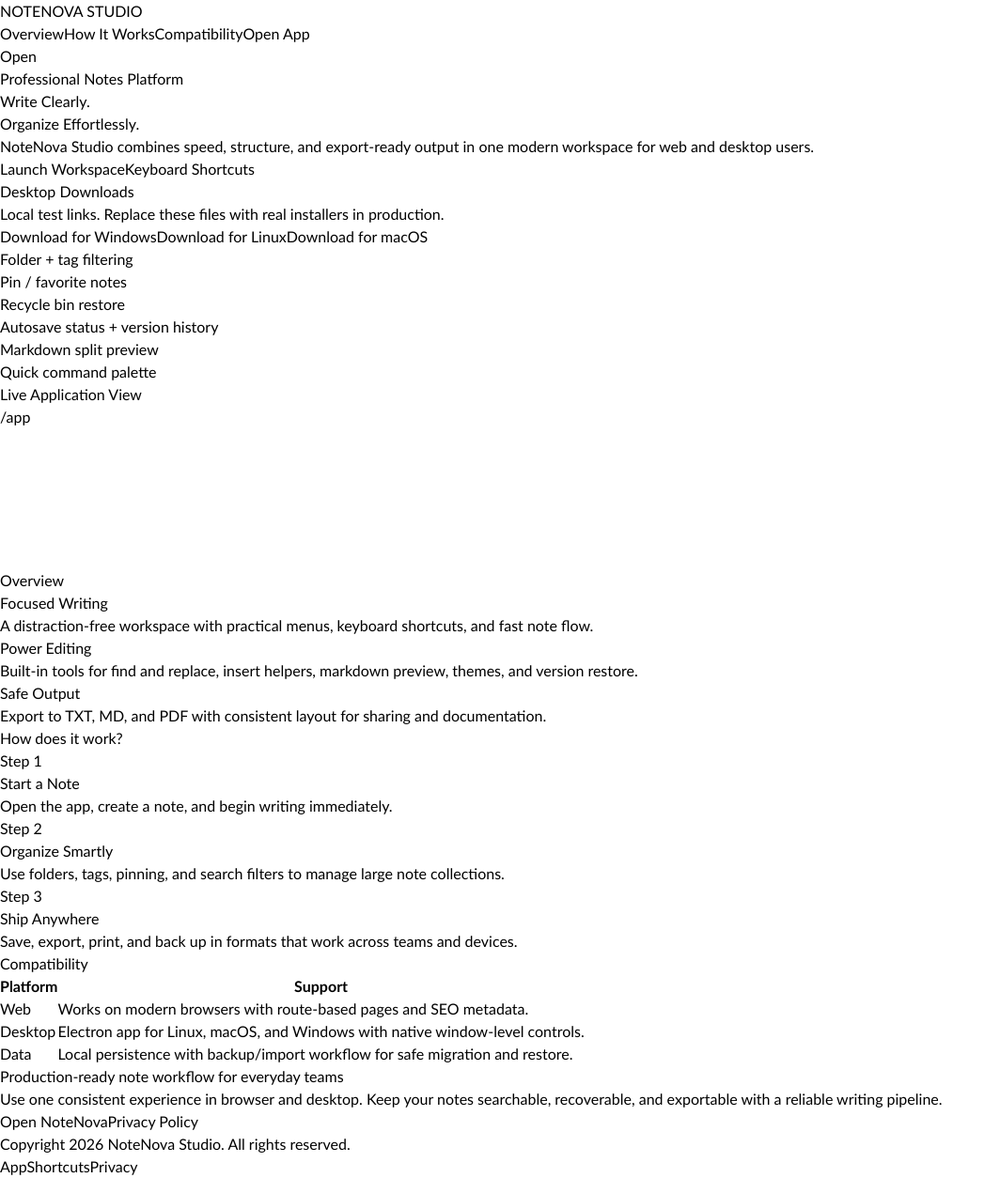
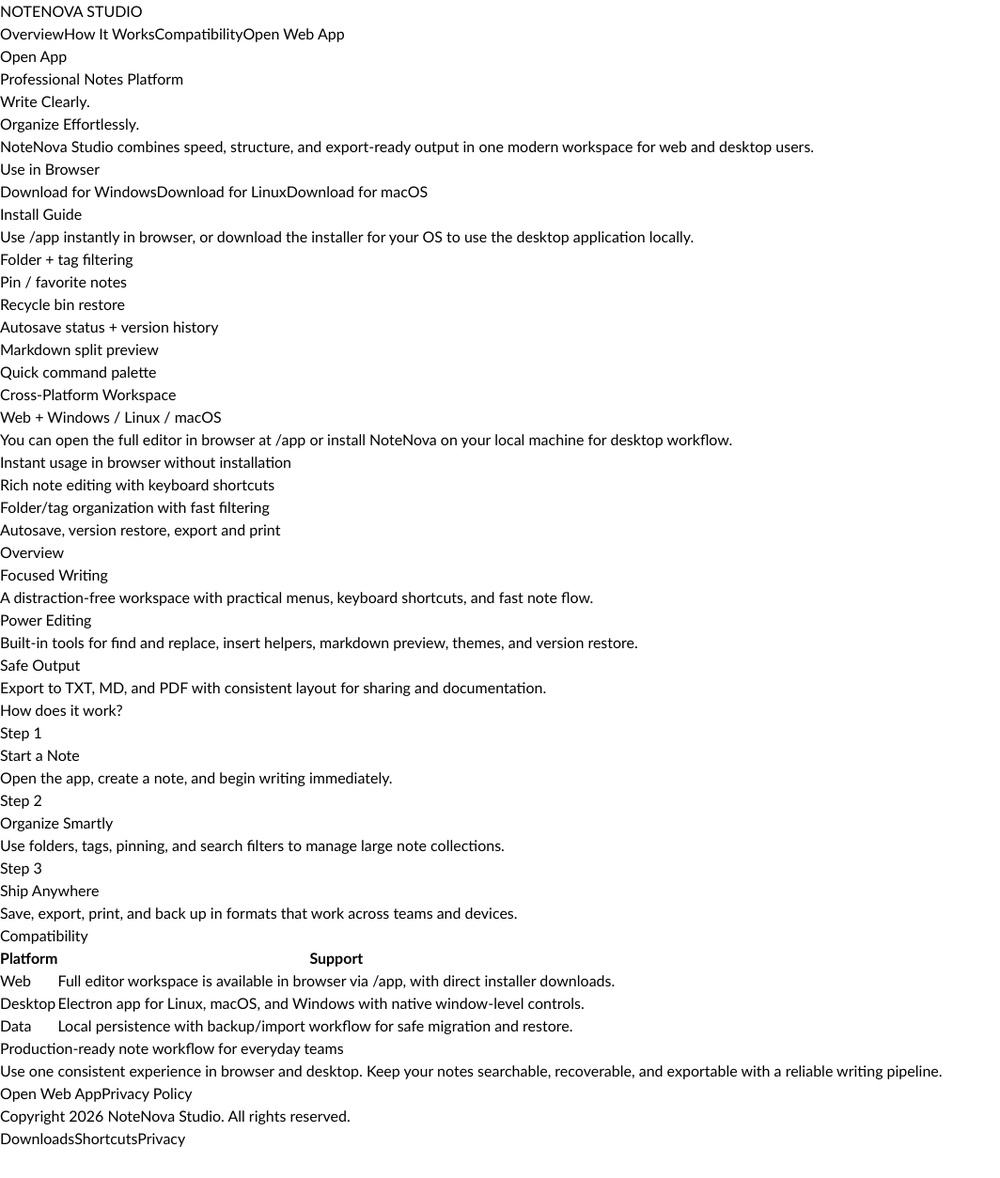
Before and after one commit to mahabur-rahman/note-desktop-app, a React (Vite) app in the folder src/renderer/: page / in a window 1280 px wide. Shown: the whole page at 94% size, without its empty margins (0-1064 px from the left). After the commit the page ends 1224 px from the top, so only its background shows below. Built offline with nearby package versions, Linux system fonts and the light colour scheme.

Commit message:
fix: restore web app route and keep desktop download flow

```diff
--- a/src/renderer/src/components/landing/LandingPage.tsx
+++ b/src/renderer/src/components/landing/LandingPage.tsx
@@ -31,7 +31,10 @@
 ] as const
 
 const compatibilityRows = [
-  { platform: 'Web', details: 'Works on modern browsers with route-based pages and SEO metadata.' },
+  {
+    platform: 'Web',
+    details: 'Full editor workspace is available in browser via /app, with direct installer downloads.'
+  },
   {
     platform: 'Desktop',
     details: 'Electron app for Linux, macOS, and Windows with native window-level controls.'
@@ -72,18 +75,15 @@
             <a href="#compatibility" className="transition hover:text-white">
               Compatibility
             </a>
-            <a
-              href="/app"
-              className="rounded-md bg-[#4b64f5] px-4 py-2 text-white transition hover:bg-[#3f56e5]"
-            >
-              Open App
+            <a href="/app" className="rounded-md bg-[#4b64f5] px-4 py-2 text-white transition hover:bg-[#3f56e5]">
+              Open Web App
             </a>
           </nav>
           <a
             href="/app"
             className="inline-flex rounded-md bg-[#4b64f5] px-3 py-2 text-xs font-semibold text-white transition hover:bg-[#3f56e5] md:hidden"
           >
-            Open
+            Open App
           </a>
         </div>
       </header>
@@ -111,46 +111,42 @@
             <div className="mt-7 flex flex-wrap gap-3">
               <a
                 href="/app"
-                className="inline-flex min-w-[150px] items-center justify-center rounded-md bg-[#4b64f5] px-6 py-3 text-sm font-semibold text-white transition hover:bg-[#3f56e5]"
+                className="inline-flex min-w-[180px] items-center justify-center rounded-md border border-[#c7d5f4] bg-white px-6 py-3 text-sm font-semibold text-[#2e456a] transition hover:bg-[#f5f8ff]"
               >
-                Launch Workspace
-              </a>
-              <a
-                href="/keyboard-shortcuts"
-                className="inline-flex min-w-[150px] items-center justify-center rounded-md border border-[#c7d5f4] bg-white px-6 py-3 text-sm font-semibold text-[#2e456a] transition hover:bg-[#f5f8ff]"
-              >
-                Keyboard Shortcuts
+                Use in Browser
               </a>
             </div>
 
-            <div className="mt-6 rounded-xl border border-[#c5d5f5] bg-white/80 p-4">
-              <p className="text-sm font-semibold text-[#2e466f]">Desktop Downloads</p>
-              <p className="mt-1 text-xs text-[#5b7397]">
-                Local test links. Replace these files with real installers in production.
-              </p>
-              <div className="mt-3 grid gap-2 sm:grid-cols-3">
+            <div id="downloads" className="mt-3 flex flex-wrap gap-3">
               <a
                 href="/downloads/notenova-windows.exe"
                 download
-                  className="inline-flex items-center justify-center rounded-md bg-[#2f5792] px-4 py-2 text-sm font-semibold text-white transition hover:bg-[#284c7f]"
+                className="inline-flex min-w-[180px] items-center justify-center rounded-md bg-[#2f5792] px-6 py-3 text-sm font-semibold text-white transition hover:bg-[#284c7f]"
               >
                 Download for Windows
               </a>
               <a
                 href="/downloads/notenova-linux.AppImage"
                 download
-                  className="inline-flex items-center justify-center rounded-md bg-[#2f5792] px-4 py-2 text-sm font-semibold text-white transition hover:bg-[#284c7f]"
+                className="inline-flex min-w-[180px] items-center justify-center rounded-md bg-[#2f5792] px-6 py-3 text-sm font-semibold text-white transition hover:bg-[#284c7f]"
               >
                 Download for Linux
               </a>
               <a
                 href="/downloads/notenova-macos.dmg"
                 download
-                  className="inline-flex items-center justify-center rounded-md bg-[#2f5792] px-4 py-2 text-sm font-semibold text-white transition hover:bg-[#284c7f]"
+                className="inline-flex min-w-[180px] items-center justify-center rounded-md bg-[#2f5792] px-6 py-3 text-sm font-semibold text-white transition hover:bg-[#284c7f]"
               >
                 Download for macOS
               </a>
             </div>
+
+            <div className="mt-6 rounded-xl border border-[#c5d5f5] bg-white/80 p-4">
+              <p className="text-sm font-semibold text-[#2e466f]">Install Guide</p>
+              <p className="mt-1 text-xs text-[#5b7397]">
+                Use /app instantly in browser, or download the installer for your OS to use the
+                desktop application locally.
+              </p>
             </div>
 
             <div className="mt-8 grid gap-2 sm:grid-cols-2">
@@ -168,19 +164,23 @@
           <div className="rounded-2xl border border-[#ccdaf8] bg-white p-4 shadow-[0_20px_45px_rgba(21,39,72,0.14)]">
             <div className="mb-3 flex items-center justify-between px-1">
               <p className="text-xs font-semibold tracking-[0.1em] text-[#3d547a] uppercase">
-                Live Application View
+                Cross-Platform Workspace
               </p>
               <span className="rounded bg-[#e5ecff] px-2 py-1 text-[11px] font-semibold text-[#3456cd]">
-                /app
+                Web + Windows / Linux / macOS
               </span>
             </div>
-            <div className="overflow-hidden rounded-xl border border-[#d4e0f6] bg-[#f2f6ff]">
-              <iframe
-                title="NoteNova Studio App Preview"
-                src="/app"
-                loading="lazy"
-                className="h-[430px] w-full bg-white md:h-[500px]"
-              />
+            <div className="rounded-xl border border-[#d4e0f6] bg-[linear-gradient(180deg,#f7f9ff_0%,#eef3ff_100%)] p-5">
+              <p className="text-sm leading-7 text-[#3f567b]">
+                You can open the full editor in browser at /app or install NoteNova on your local
+                machine for desktop workflow.
+              </p>
+              <ul className="mt-4 list-disc space-y-2 pl-5 text-sm text-[#4b6286]">
+                <li>Instant usage in browser without installation</li>
+                <li>Rich note editing with keyboard shortcuts</li>
+                <li>Folder/tag organization with fast filtering</li>
+                <li>Autosave, version restore, export and print</li>
+              </ul>
             </div>
           </div>
         </div>
@@ -277,7 +277,7 @@
               href="/app"
               className="inline-flex min-w-[150px] items-center justify-center rounded-md bg-[#4b64f5] px-5 py-3 text-sm font-semibold text-white transition hover:bg-[#3f56e5]"
             >
-              Open NoteNova
+              Open Web App
             </a>
             <a
               href="/privacy"
@@ -293,8 +293,8 @@
         <div className="mx-auto flex w-full max-w-[1220px] flex-col gap-4 px-5 py-8 text-sm md:flex-row md:items-center md:justify-between">
           <p>Copyright {new Date().getFullYear()} NoteNova Studio. All rights reserved.</p>
           <div className="flex items-center gap-4 text-xs">
-            <a href="/app" className="transition hover:text-white">
-              App
+            <a href="#downloads" className="transition hover:text-white">
+              Downloads
             </a>
             <a href="/keyboard-shortcuts" className="transition hover:text-white">
               Shortcuts
```
Lines whose indentation alone changed are shown as unchanged.
